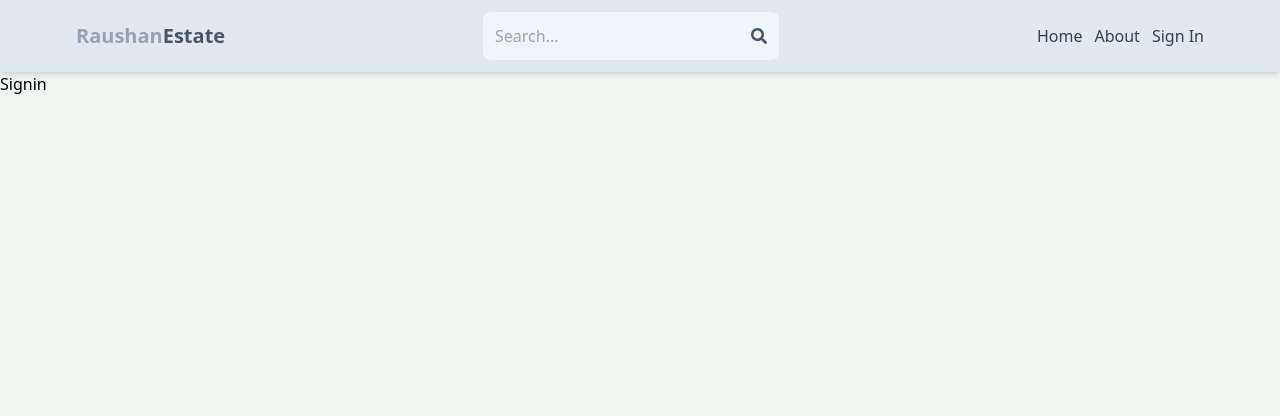
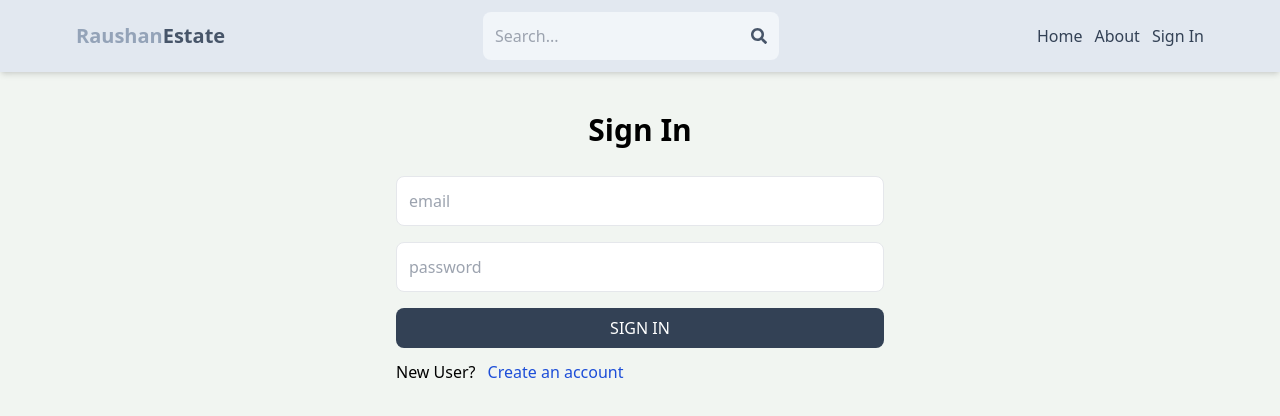
Before and after one commit to raushanraj9/Mern-Estate, a React (Create React App) app in the folder client/: page /sign-in in a window 1280 px wide. Shown: the top 416 px of the page. Built offline with nearby package versions, Linux system fonts and the light colour scheme.

Commit message:
complete sign in page functinality

```diff
--- a/client/src/pages/Signin.jsx
+++ b/client/src/pages/Signin.jsx
@@ -1,14 +1,84 @@
-import React from "react";
+import React, { useState } from "react";
+import { Link, useNavigate } from "react-router-dom";
 
-function Signin()
-{
+function Signin() {
+    // State to store form data
+    const [formdata, setFormData] = useState({});
+    // State to handle error messages
+    const [error, setError] = useState(null);
+    // State to track loading state during form submission
+    const [loading, setLoading] = useState(false);
+    // React Router's hook for navigation
+    const navigate = useNavigate();
 
+    // Function to handle changes in form inputs
+    function handleChange(e) {
+        setFormData({
+            ...formdata,
+            [e.target.id]: e.target.value,
+        });
+    }
+
+    // Function to handle form submission
+    const handleSubmit = async (e) => {
+        e.preventDefault();
+        setLoading(true);
+
+        try {
+            // Sending a POST request to the backend for user sign-in
+            const res = await fetch("http://localhost:3001/auth/signin", {
+                method: 'POST',
+                headers: {
+                    'Content-Type': 'application/json',
+                },
+                body: JSON.stringify(formdata),
+            });
+
+            // Parsing the response
+            const data = await res.json();
+
+            // Handling response data
+            if (data.success === false) {
+                setError(data.message);
+                setLoading(false);
+                return;
+            }
+
+            // Resetting state and navigating to the home page on successful sign-in
+            setLoading(false);
+            setError(null);
+            navigate("/");
+            console.log(data);
+        } catch (error) {
+            // Handling errors during the fetch operation
+            setLoading(false);
+            setError(error.message);
+        }
+    };
+
+    // JSX for the Signin component
     return (
-        <div>Signin</div>
-
-    )
-
-
- }
+        <div className="p-3 max-w-lg mx-auto">
+            <h1 className="text-3xl text-center font-semibold my-7">Sign In</h1>
+            {/* Sign-in form */}
+            <form onSubmit={handleSubmit} className="flex flex-col gap-4">
+                <input type="email" placeholder="email" id="email" className="border rounded-lg p-3" onChange={handleChange} />
+                <input type="password" placeholder="password" id="password" className="border rounded-lg p-3" onChange={handleChange} />
+                <button disabled={loading} className="bg-slate-700 text-white rounded-lg hover:opacity-95 p-2 uppercase">
+                    {loading ? "Loading..." : "Sign In"}
+                </button>
+            </form>
+            {/* Link to the sign-up page */}
+            <div className="flex gap-3 my-3">
+                <p>New User? </p>
+                <Link to="/sign-up">
+                    <span className="text-blue-700">Create an account</span>
+                </Link>
+            </div>
+            {/* Displaying error messages, if any */}
+            {error && <p className="text-red-500">{error}</p>}
+        </div>
+    );
+}
 
 export default Signin;
--- a/client/src/pages/Signup.jsx
+++ b/client/src/pages/Signup.jsx
@@ -1,29 +1,30 @@
+// Import React and required hooks/components from React Router
 import React, { useState } from "react";
-import {Link,useNavigate} from "react-router-dom";
+import { Link, useNavigate } from "react-router-dom";
 
+// Functional component for Signup
+function Signup() {
+    // State for form data, error, and loading indicator
+    const [formdata, setFormData] = useState({});
+    const [error, setError] = useState(null);
+    const [loading, setLoading] = useState(false);
+    const navigate = useNavigate();
 
-function Signup()
-{
-    const [formdata,setFormData]=useState({});
-    const [error,setError]=useState(null);
-    const [loading,setLoading]=useState(false);
-    const navigate=useNavigate();
-
-    function handleChange(e)
-    {
+    // Function to handle input changes and update form data
+    function handleChange(e) {
         setFormData({
             ...formdata,
-            [e.target.id]:e.target.value,
-        }
-
-        )
+            [e.target.id]: e.target.value,
+        });
     }
 
+    // Function to handle form submission
     const handleSubmit = async (e) => {
         e.preventDefault();
         setLoading(true);
 
         try {
+            // Send a POST request to the backend for user signup
             const res = await fetch("http://localhost:3001/auth/signup", {
                 method: 'POST',
                 headers: {
@@ -32,66 +33,54 @@
                 body: JSON.stringify(formdata),
             });
 
-            // if (!res.ok) {
-            //     throw new Error(`HTTP error! Status: ${res.status}`);
-            // }
+            // Parse the response
+            const data = await res.json();
 
-            const data = await res.json();
-            if(data.success===false)
-            {
+            // Handle response data
+            if (data.success === false) {
                 setError(data.message);
                 setLoading(false);
                 return;
             }
+
+            // Clear error and loading state, and navigate to the sign-in page
             setLoading(false);
             setError(null);
             navigate("/sign-in");
             console.log(data);
         } catch (error) {
-            // console.error('Error during fetch:', error.message);
+            // Handle any errors during the fetch operation
             setLoading(false);
             setError(error.message);
-
-
         }
     };
 
-
-    // const handleSubmit=async(e)=>
-    // {
-    //     e.preventDefault();
-    //     const res=await fetch("http://localhost:3001/auth/signup",{
-    //         method:'POST',
-    //         headers: {
-    //             'Content-Type': 'application/json',
-    //           },
-    //           body: JSON.stringify(formdata),
-    //     })
-    //     const data=await res.json();
-    //     console.log(data);
-    // }
-
+    // JSX for the Signup component
     return (
         <div className="p-3 max-w-lg mx-auto">
             <h1 className="text-3xl text-center font-semibold my-7">Sign Up</h1>
             <form onSubmit={handleSubmit} className="flex  flex-col gap-4">
-                <input type="text" placeholder="username" id="username" className="border rounded-lg p-3" onChange={handleChange}/>
-                <input type="email" placeholder="email" id="email" className="border rounded-lg p-3" onChange={handleChange}/>
-                <input type="password" placeholder="password" id="password" className="border rounded-lg p-3" onChange={handleChange}/>
-                <button disabled={loading} className="bg-slate-700 text-white rounded-lg hover:opacity-95 p-2 uppercase">{loading?"Loading...":"Sign Up"}</button>
+                {/* Input fields for username, email, and password */}
+                <input type="text" placeholder="username" id="username" className="border rounded-lg p-3" onChange={handleChange} />
+                <input type="email" placeholder="email" id="email" className="border rounded-lg p-3" onChange={handleChange} />
+                <input type="password" placeholder="password" id="password" className="border rounded-lg p-3" onChange={handleChange} />
+                {/* Submit button with loading indicator */}
+                <button disabled={loading} className="bg-slate-700 text-white rounded-lg hover:opacity-95 p-2 uppercase">
+                    {loading ? "Loading..." : "Sign Up"}
+                </button>
             </form>
+            {/* Link to the sign-in page */}
             <div className="flex gap-3 my-3">
                 <p>Have an account?</p>
                 <Link to="/sign-in">
                     <span className="text-blue-700">Sign in</span>
                 </Link>
             </div>
-         {error && <p className="text-red-500">{error}</p>}
+            {/* Display error message if there is an error */}
+            {error && <p className="text-red-500">{error}</p>}
         </div>
+    );
+}
 
-    )
-
-
- }
-
+// Export the Signup component
 export default Signup;
```
Also changed, not shown: 1 other file (tests, documents, lock files or other folders).
